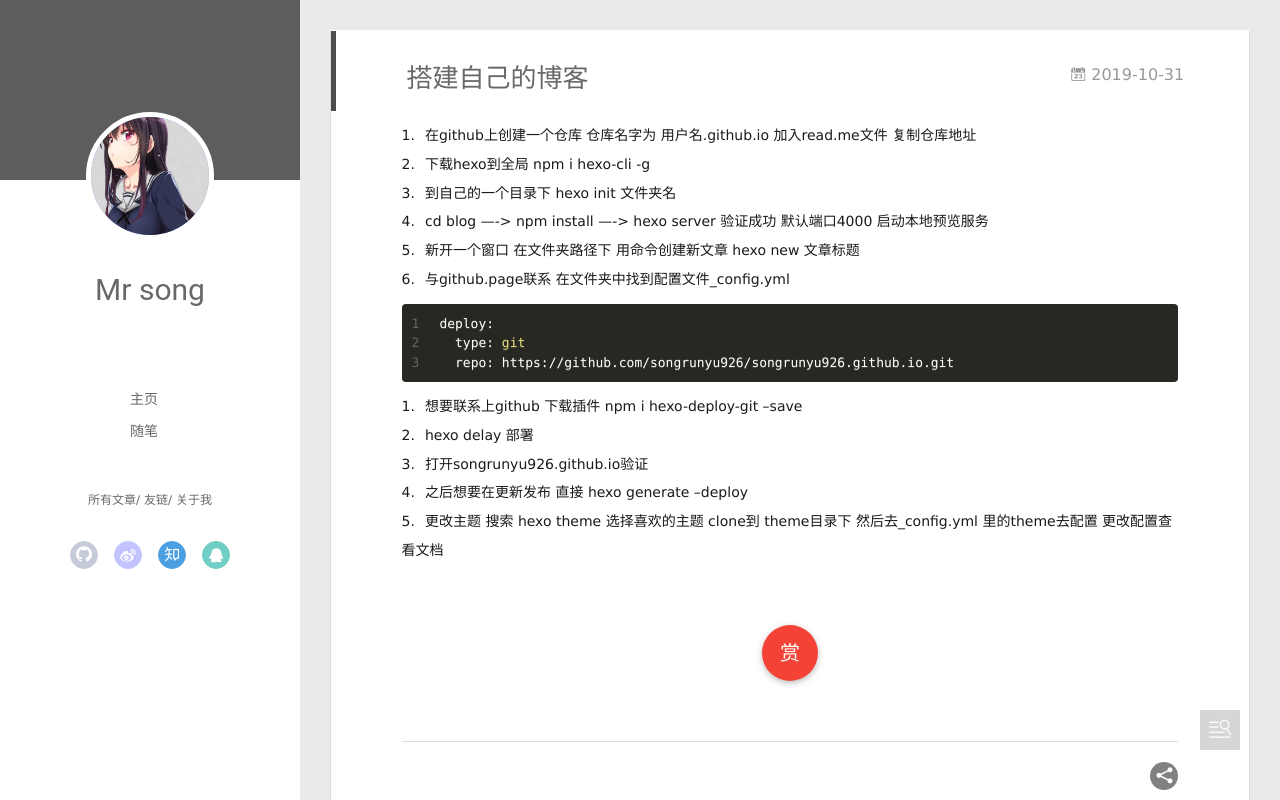
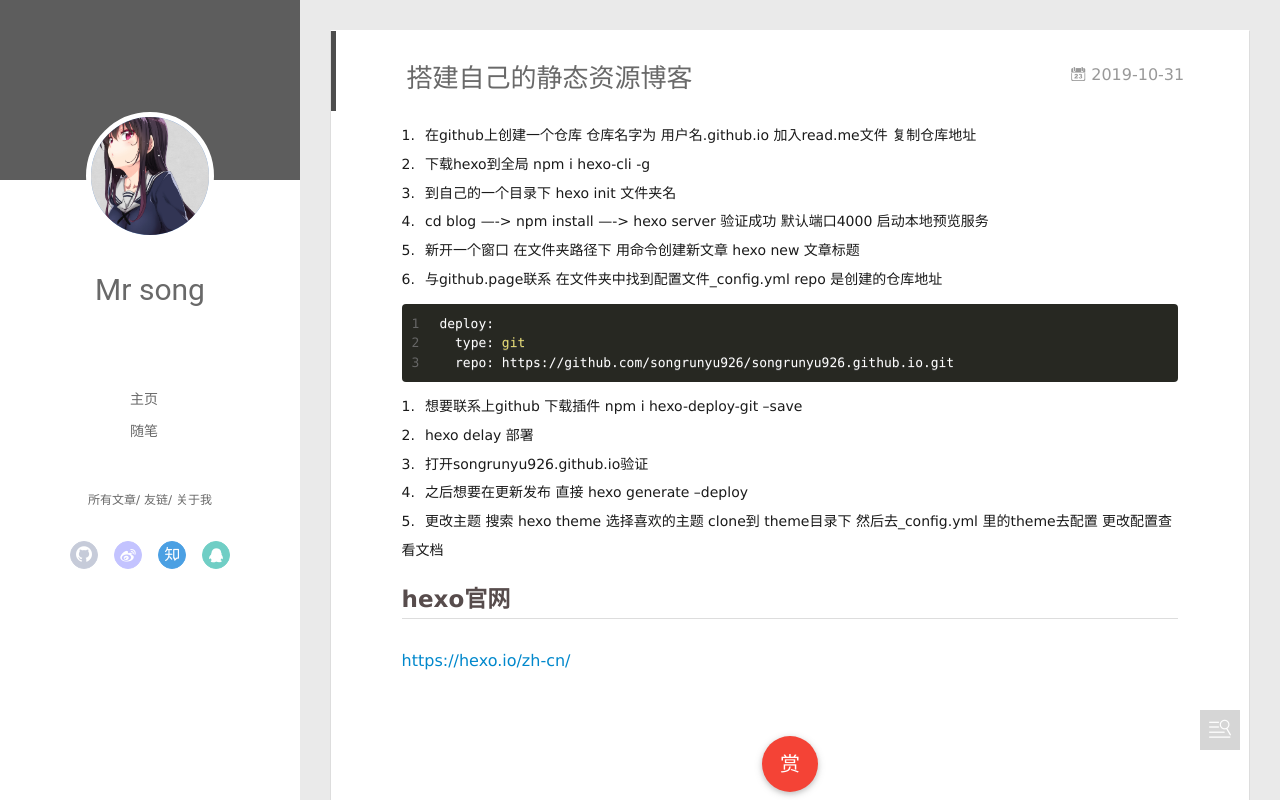
Before and after one commit to songrunyu926/songrunyu926.github.io, a plain HTML site: page 2019/10/31/搭建自己的博客/index.html in a window 1280 px wide. Drawn offline with Linux system fonts and the light colour scheme; no server answers.

Commit message:
Site updated: 2019-10-31 18:01:17

```diff
--- a/2019/10/31/搭建自己的博客/index.html
+++ b/2019/10/31/搭建自己的博客/index.html
@@ -6,16 +6,16 @@
   <meta name="renderer" content="webkit">
   <meta http-equiv="X-UA-Compatible" content="IE=edge" >
   <link rel="dns-prefetch" href="http://yoursite.com">
-  <title>搭建自己的博客 | Hexo</title>
+  <title>搭建自己的静态资源博客 | Hexo</title>
   <meta name="viewport" content="width=device-width, initial-scale=1, maximum-scale=1">
   <meta name="description" content="在github上创建一个仓库 仓库名字为  用户名.github.io  加入read.me文件 复制仓库地址 下载hexo到全局 npm i hexo-cli -g 到自己的一个目录下  hexo init 文件夹名 cd blog   —-&amp;gt;  npm install —-&amp;gt;  hexo server  验证成功 默认端口4000 启动本地预览服务 新开一个窗口 在文件夹路径下">
 <meta property="og:type" content="article">
-<meta property="og:title" content="搭建自己的博客">
+<meta property="og:title" content="搭建自己的静态资源博客">
 <meta property="og:url" content="http:&#x2F;&#x2F;yoursite.com&#x2F;2019&#x2F;10&#x2F;31&#x2F;%E6%90%AD%E5%BB%BA%E8%87%AA%E5%B7%B1%E7%9A%84%E5%8D%9A%E5%AE%A2&#x2F;index.html">
 <meta property="og:site_name" content="Hexo">
 <meta property="og:description" content="在github上创建一个仓库 仓库名字为  用户名.github.io  加入read.me文件 复制仓库地址 下载hexo到全局 npm i hexo-cli -g 到自己的一个目录下  hexo init 文件夹名 cd blog   —-&amp;gt;  npm install —-&amp;gt;  hexo server  验证成功 默认端口4000 启动本地预览服务 新开一个窗口 在文件夹路径下">
 <meta property="og:locale" content="CN">
-<meta property="og:updated_time" content="2019-10-31T05:30:20.572Z">
+<meta property="og:updated_time" content="2019-10-31T10:00:56.246Z">
 <meta name="twitter:card" content="summary">
 
     <link rel="alternative" href="/atom.xml" title="Hexo" type="application/atom+xml">
@@ -159,7 +159,7 @@
 
 
     <h1 class="article-title" itemprop="name">
-      搭建自己的博客
+      搭建自己的静态资源博客
     </h1>
 
 
@@ -178,7 +178,7 @@
 <li>到自己的一个目录下  hexo init 文件夹名</li>
 <li>cd blog   —-&gt;  npm install —-&gt;  hexo server  验证成功 默认端口4000 启动本地预览服务</li>
 <li>新开一个窗口 在文件夹路径下 用命令创建新文章  hexo  new  文章标题</li>
-<li>与github.page联系  在文件夹中找到配置文件_config.yml  </li>
+<li>与github.page联系  在文件夹中找到配置文件_config.yml repo 是创建的仓库地址  </li>
 </ol>
 <figure class="highlight yml"><table><tr><td class="gutter"><pre><span class="line">1</span><br><span class="line">2</span><br><span class="line">3</span><br></pre></td><td class="code"><pre><span class="line"><span class="attr">deploy:</span></span><br><span class="line"><span class="attr">  type:</span> <span class="string">git</span></span><br><span class="line"><span class="attr">  repo:</span> <span class="attr">https://github.com/songrunyu926/songrunyu926.github.io.git</span></span><br></pre></td></tr></table></figure>
 
@@ -189,6 +189,7 @@
 <li>之后想要在更新发布  直接 hexo generate –deploy</li>
 <li>更改主题 搜索 hexo theme   选择喜欢的主题 clone到 theme目录下  然后去_config.yml  里的theme去配置  更改配置查看文档</li>
 </ol>
+<h2 id="hexo官网"><a href="#hexo官网" class="headerlink" title="hexo官网"></a>hexo官网</h2><p><a href="https://hexo.io/zh-cn/" target="_blank" rel="noopener">https://hexo.io/zh-cn/</a></p>
 
 
 
@@ -311,7 +312,7 @@
                 </span>
                 <span class="tooltip-content">
                     <div class="toc-article">
-                    目录，不存在的…
+                    <ol class="toc"><li class="toc-item toc-level-2"><a class="toc-link" href="#hexo官网"><span class="toc-number">1.</span> <span class="toc-text">hexo官网</span></a></li></ol>
                     </div>
                 </span>
             </div>
```
Also changed, not shown: 2019/10/31/javascript从入门到放弃/index.html (+1 -1 lines), archives/2019/10/index.html (+1 -1 lines), archives/2019/index.html (+1 -1 lines), archives/index.html (+1 -1 lines), index.html (+3 -2 lines).
